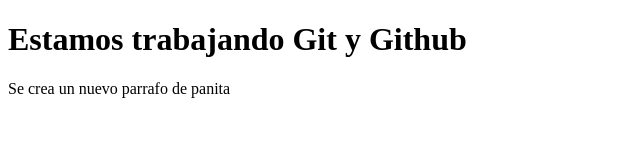
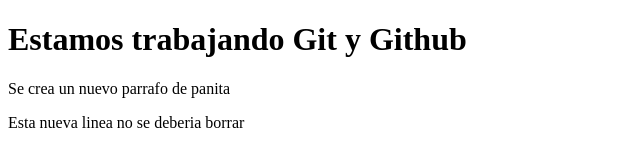
Before and after one commit to SebaGCh/estructura, a plain HTML site: page index.html in a window 1280 px wide. Shown: the whole page, without its empty margins (0-640 px from the left). Drawn offline with Linux system fonts and the light colour scheme.

Commit message:
Se agrega una nueva linea de parrafos

```diff
--- a/index.html
+++ b/index.html
@@ -8,5 +8,7 @@
 <body>
     <h1>Estamos trabajando Git y Github</h1>
     <p>Se crea un nuevo parrafo de panita</p>
+
+    <p>Esta nueva linea no se deberia borrar</p>
 </body>
 </html>
```
